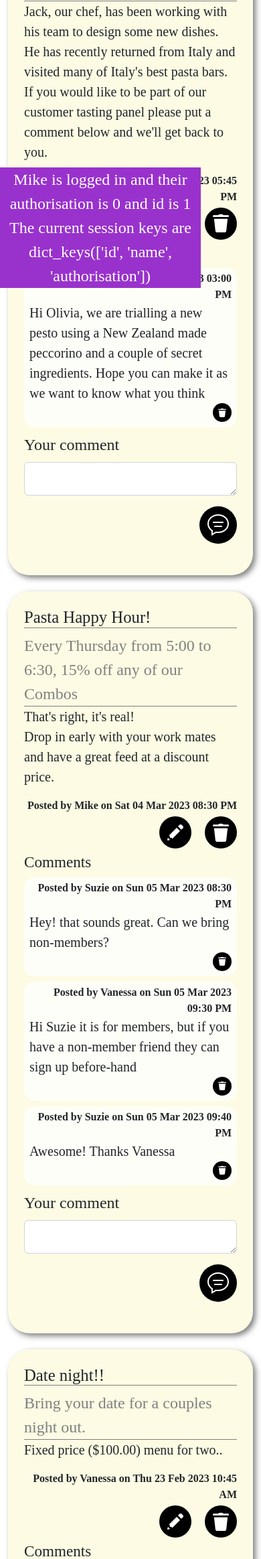
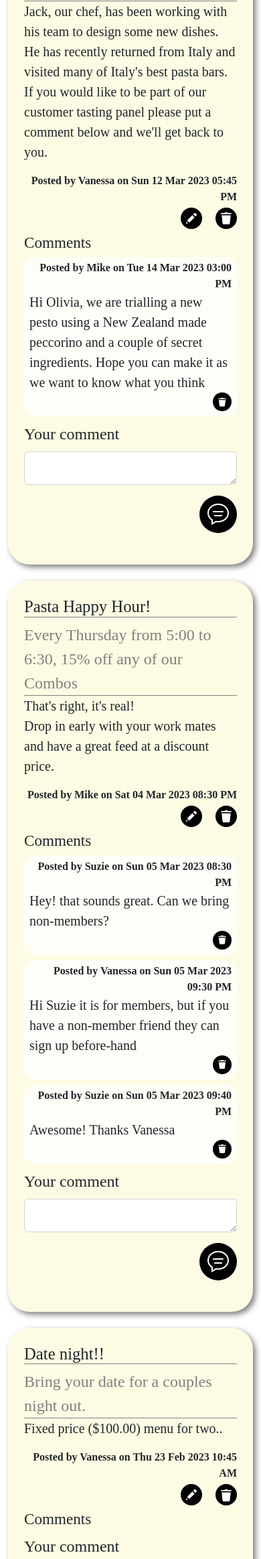
Before and after one commit to paul-khouri/pasta-time, a Flask app: page /news in a window 390 px wide. Shown: the part 414-2742 px from the top of the page at 67% size. Run offline with Flask 3, Linux system fonts and the light colour scheme; a user stored in the database is signed in; data comes from the database, SQL or seed files in the repository; both versions use the stored data as it was after the commit.

Commit message:
Further refinements

```diff
--- a/server.py
+++ b/server.py
@@ -119,6 +119,10 @@ def news_cud():
     if request.method == "GET":
         # is the task to delete ?
         if data['task'] == 'delete':
+            #delete comments
+            sql = "delete from comment where news_id = ?"
+            values_tuple = (data['id'],)
+            result = run_commit_query(sql, values_tuple, db_path)
             sql = "delete from news where news_id = ?"
             values_tuple = (data['id'],)
             result = run_commit_query(sql, values_tuple, db_path)
--- a/static/styles.css
+++ b/static/styles.css
@@ -67,15 +67,15 @@ h2{
 
 
 .icon-button{
-background-size: 1.5rem;
+    background-size: 1rem;
     background-repeat: no-repeat;
     background-position: center center;
     background-color: rgb(0,0,0);
     display: inline-block;
     margin: 0 0 0 1rem;
     padding: 0em 0em;
-width: 3rem;
-height: 3rem;
+    width: 2rem;
+    height: 2rem;
     border-radius:5em;
     border: 0;
     cursor: pointer;
@@ -303,10 +303,10 @@ font-size: 1.5em;
     }
     .banner-text{
         padding:0 0.2em 0 0;
-        font-size: 3em;
+        font-size: 3rem;
     }
     .price-style{
-        font-size: 1.25em;
+        font-size: 1.25rem;
     }
 
 }
--- a/templates/layout.html
+++ b/templates/layout.html
@@ -48,6 +48,7 @@
 
         <div class="ms-auto">
             {% if session %}
+            <span class="body-text me-4" style="vertical-align: middle;">Hi {{ session['name'] }}  </span>
             <a class="nav-link btn btn-outline" href="{{ url_for('logout') }}">Log Out</a>
             {% else %}
             <a class="nav-link btn btn-outline" href="{{ url_for('signup') }}">Sign up</a>
@@ -60,11 +61,12 @@
 
       <div class="banner-text"> 1789 Pasteria</div><img class="img-fluid" src="{% block banner %}{% endblock %}" alt="Banner">
      {% if session %}
+     <!--
      <div class="session">
          {{ session['name'] }} is logged in and their authorisation is {{ session['authorisation']}}
          and id is {{ session['id'] }}
      <br> The current session keys are {{session.keys()}}</div>
-
+     -->
      {% endif %}
 
 
```
Also changed, not shown: data/pasta_db.sqlite. Lines whose indentation alone changed are shown as unchanged.
